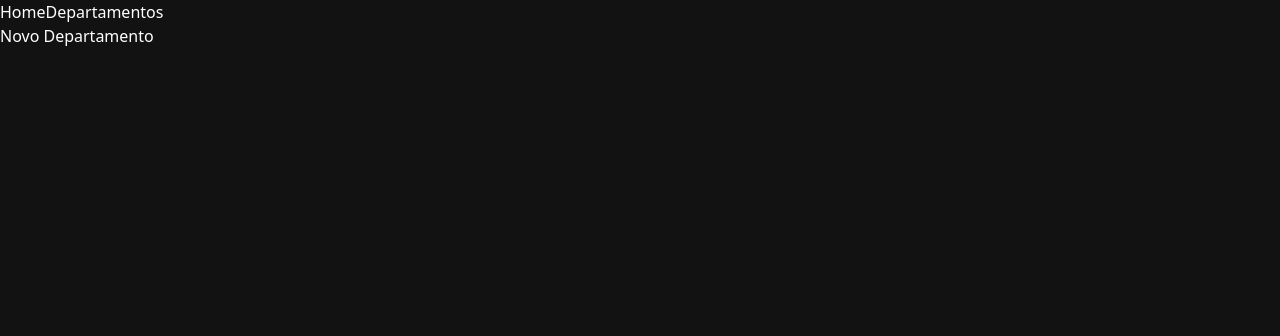
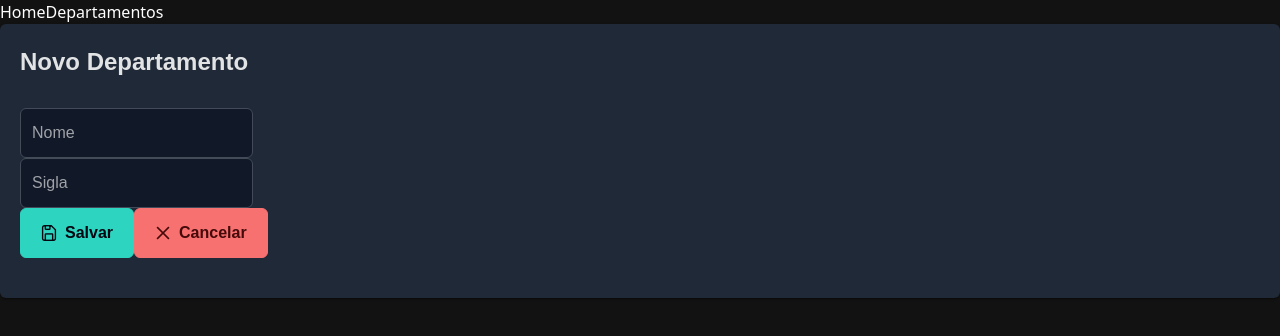
Before and after one commit to wagnerworst/ProjetoFinalFS, a React (Vite) app: page /departamentos/new in a window 1280 px wide. Shown: the top 336 px of the page. Built offline with nearby package versions, Linux system fonts and the light colour scheme; a web font is replaced by a local one.

Commit message:
feat: implementa front de cadastro departamento

```diff
--- /dev/null
+++ b/src/Pages/Departamentos/Cadastro/index.tsx
@@ -0,0 +1,34 @@
+import { InputText } from 'primereact/inputtext';
+import { FloatLabel } from 'primereact/floatlabel';
+import { useState } from 'react';
+import { Button } from 'primereact/button';
+import { Card } from 'primereact/card';
+import { Link } from 'react-router-dom';
+
+const FormDepartamentos = () => {
+  const [valueNome, setValueNome] = useState("");
+  const [valueSigla, setValueSigla] = useState("");
+
+  return (
+    <>
+      <Card title="Novo Departamento" className='col-span-12 flex items-center justify-center flex-col gap-2'>
+        <form action="POST" className='flex flex-col gap-2'>
+          <FloatLabel>
+            <InputText id="nomeDepartamento" value={valueNome} onChange={(e) => setValueNome(e.target.value)} required/>
+            <label htmlFor="nomeDepartamento">Nome</label>
+          </FloatLabel>
+          <FloatLabel>
+            <InputText id="nomeDepartamento" value={valueSigla} onChange={(e) => setValueSigla(e.target.value)} required/>
+            <label htmlFor="nomeDepartamento">Sigla</label>
+          </FloatLabel>
+          <Button icon="pi pi-save" aria-label="Filter" label="Salvar"/>
+          <Link to={"/Departamentos"}>
+            <Button className='w-full' icon="pi pi-times" aria-label="Filter" label="Cancelar" severity='danger'/>
+          </Link>
+        </form>
+      </Card>
+    </>
+  )
+}
+
+export default FormDepartamentos;
--- a/src/Pages/Departamentos/Listagem/index.tsx
+++ b/src/Pages/Departamentos/Listagem/index.tsx
@@ -1,7 +1,7 @@
-
 import { Button } from 'primereact/button';
 import { DataTable } from 'primereact/datatable';
 import { Column } from 'primereact/column';
+import { Link } from 'react-router-dom';
 
 
 const Departamentos = () => {
@@ -30,16 +30,19 @@ const Departamentos = () => {
 
   return(
     <>
-      <div className="col-span-12">
-            <h1>Listagem de Departamentos</h1>
+      <div className="col-span-11 text-2xl">
+        <h1>Listagem de Departamentos</h1>
       </div>
+      <Link to={"/departamentos/new"}>
+        <Button className='col-span-1 float-end' label="Novo" icon="pi pi-plus" size="small" />
+      </Link>
+      <br />
 
       <div className='col-span-12'>
         <DataTable value={departamentos} stripedRows>
           <Column field="nome" header="Departamento" sortable style={{ width: '80%' }}></Column>
           <Column field="sigla" header="Sigla" sortable></Column>
           <Column header="Ação" body={bodyAcao}></Column>
-
         </DataTable>
       </div>
     </>
--- a/src/Routes/index.tsx
+++ b/src/Routes/index.tsx
@@ -1,12 +1,13 @@
 import { Routes, Route } from 'react-router-dom'
 import Departamentos from '../Pages/Departamentos/Listagem';
+import FormDepartamentos from '../Pages/Departamentos/Cadastro';
 
 const AppRoutes = () => {
   return(
   <Routes>
     <Route path="/" element={<h1>Home</h1>}/>
     <Route path="/departamentos" element={<Departamentos/>}/>
-    <Route path="/departamentos/new" element={<h1>Novo Departamento</h1>}/>
+    <Route path="/departamentos/new" element={<FormDepartamentos/>}/>
     <Route path="/departamentos/edit" element={<h1>Editar Departamento</h1>}/>
     <Route path="/*" element={<h1>404</h1>}/>
   </Routes>
```
